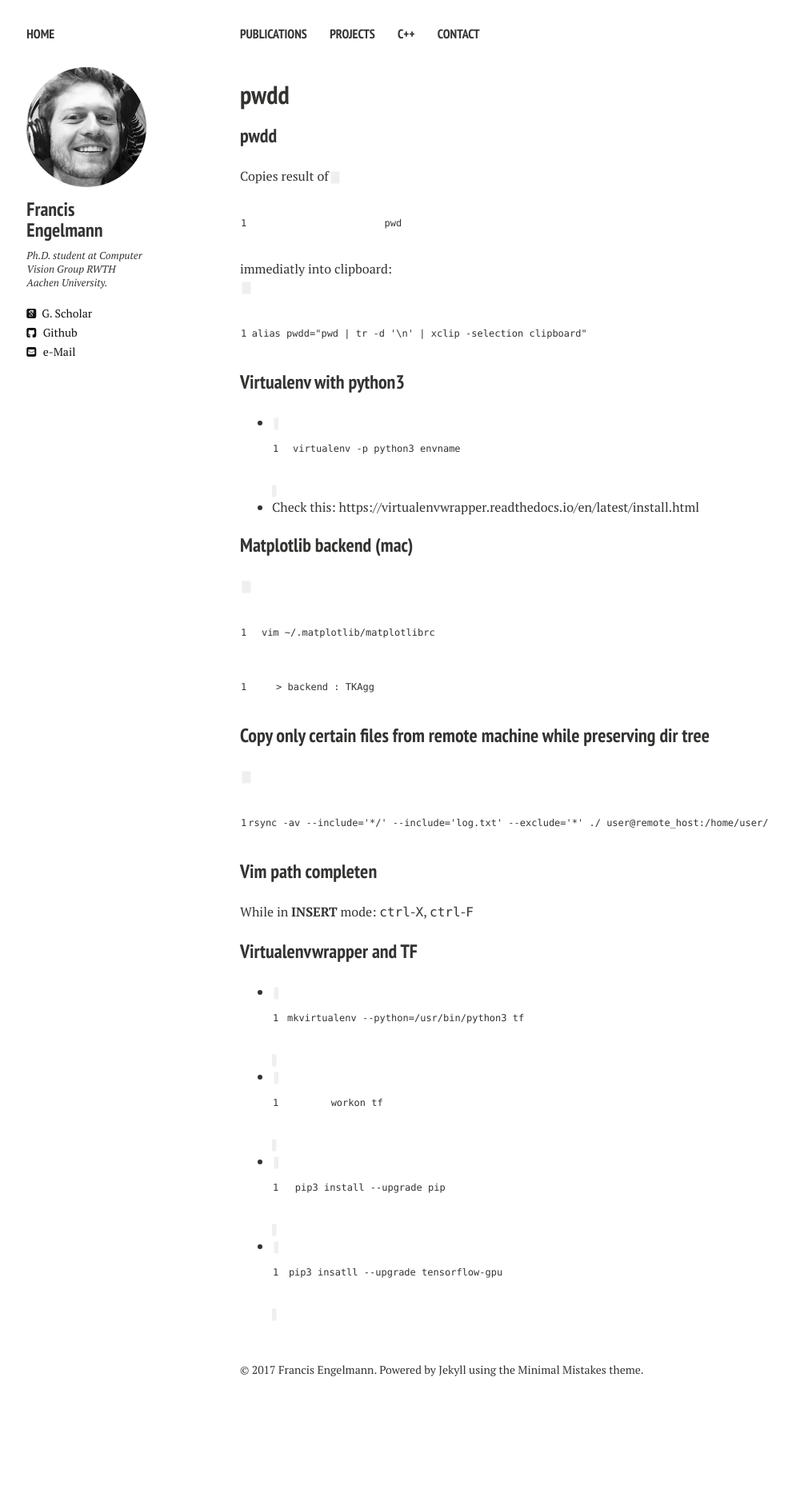
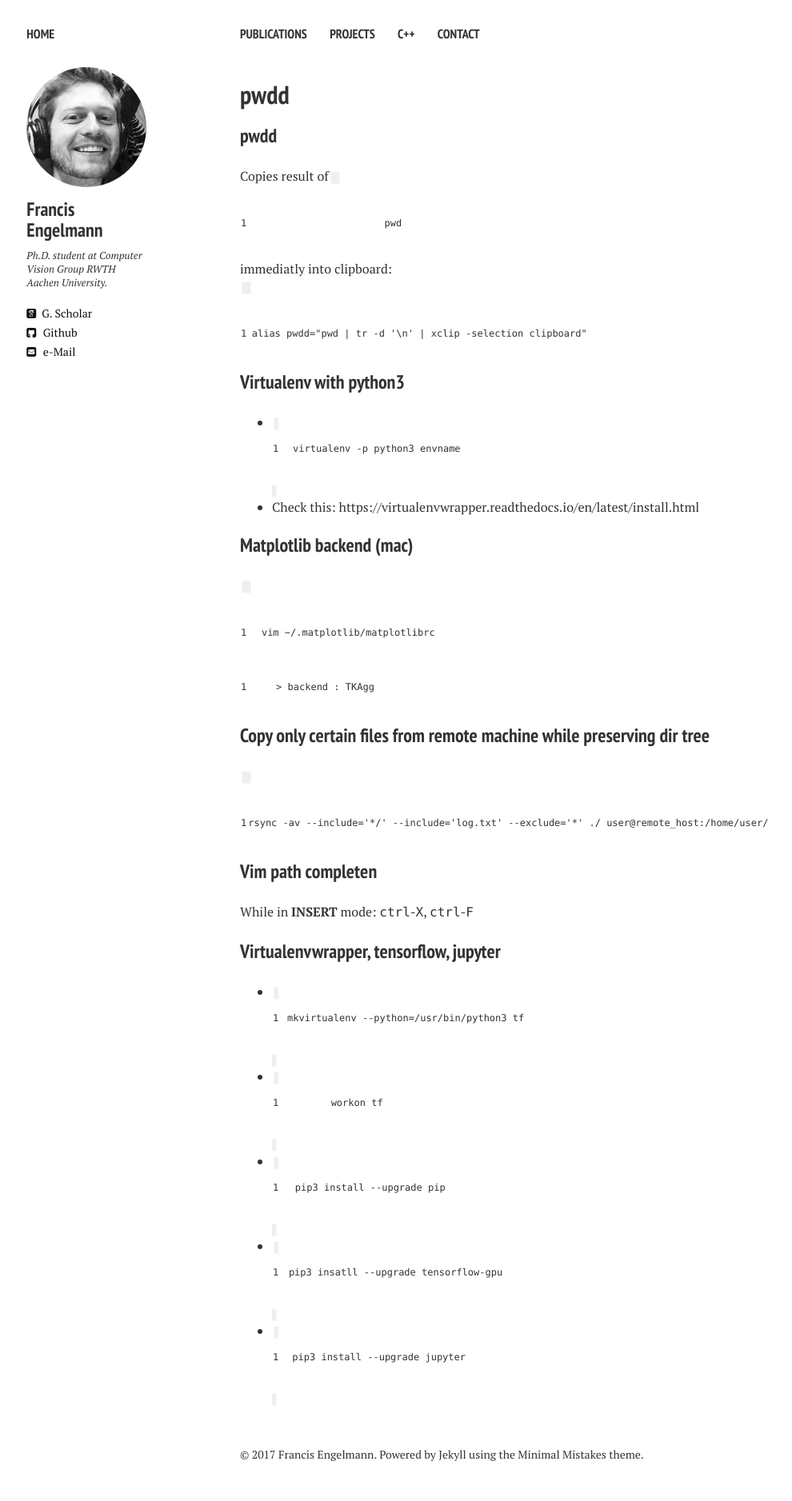
Before and after one commit to francisengelmann/francisengelmann.github.io, a Jekyll site: the page built from snippets.md, in a window 1280 px wide. Shown: the whole page at 80% size, without its empty margins (20-1010 px from the left). Built offline with Jekyll 4.4.1, drawn with Linux system fonts in a browser that asks for light colours; nearby versions of some CDN libraries; our own code applies the rules of GitHub Pages for plain Markdown files; before the commit the page ends 1771 px from its top, so only the background shows below that.

Commit message:
Update snippets.md

````diff
--- a/snippets.md
+++ b/snippets.md
@@ -18,8 +18,9 @@
 ### Vim path completen
 While in __INSERT__ mode: <kbd>ctrl</kbd>-<kbd>X</kbd>, <kbd>ctrl</kbd>-<kbd>F</kbd>
 
-### Virtualenvwrapper and TF
+### Virtualenvwrapper, tensorflow, jupyter
 - ```mkvirtualenv --python=/usr/bin/python3 tf```
 - ```workon tf```
 - ```pip3 install --upgrade pip```
 - ```pip3 insatll --upgrade tensorflow-gpu```
+- ```pip3 install --upgrade jupyter```
````
